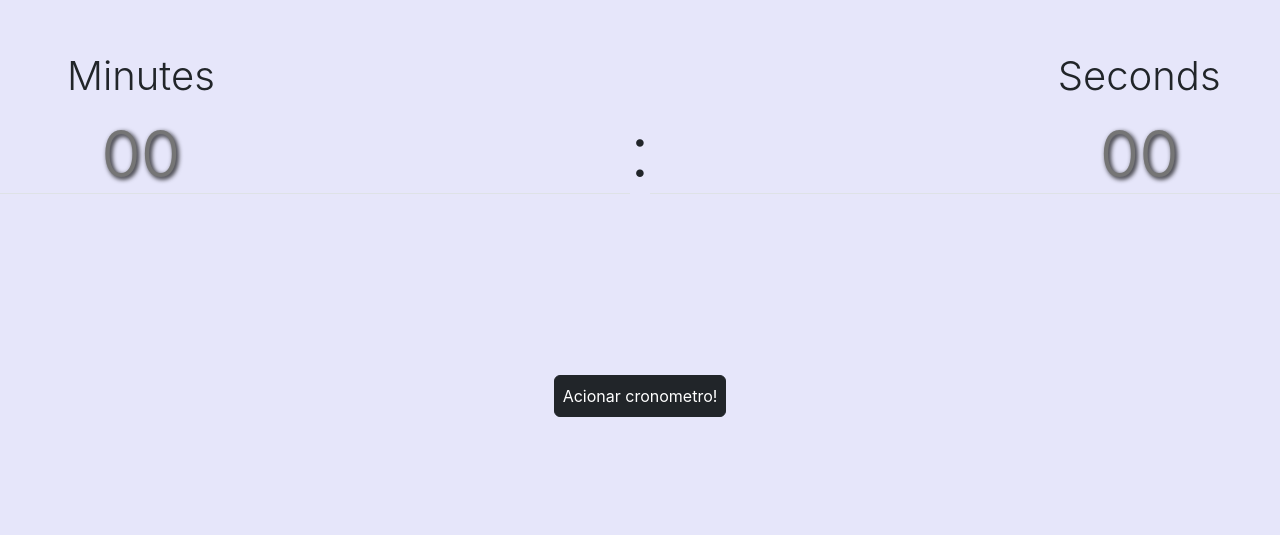
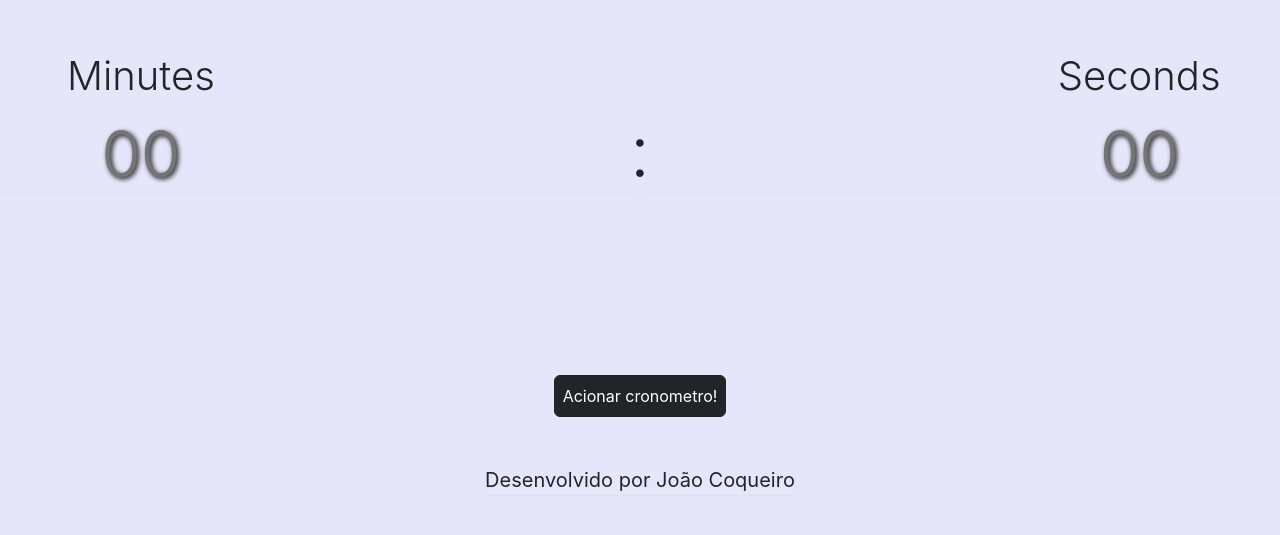
Before and after one commit to coqueirojoao/timerWolf, a React (Create React App) app: page / in a window 1280 px wide. Shown: the part 105-640 px from the top of the page. Built offline with nearby package versions, Linux system fonts and the light colour scheme; the HTML template or start-up script is replaced by a standard one.

Commit message:
Added Developed by

```diff
--- a/src/components/Main.jsx
+++ b/src/components/Main.jsx
@@ -96,6 +96,7 @@ export default class Main extends React.Component {
         <button type='button' className="btn btn-dark p-2"onClick={this.handleClick} disabled={disabled}>Acionar cronometro!</button>
         {error && <p>Insira números válidos nos inputs</p>}
         {disabled && <img src={WOLF} alt='wolf' width={700} />}
+        <p className="mt-5 fs-5 border-bottom">Desenvolvido por João Coqueiro</p>
       </div>
       </>
     );
--- a/src/index.css
+++ b/src/index.css
@@ -7,7 +7,6 @@
 .height {
   height: 60vh;
 }
-
 input {
     text-align: center;
     border: none;
```
